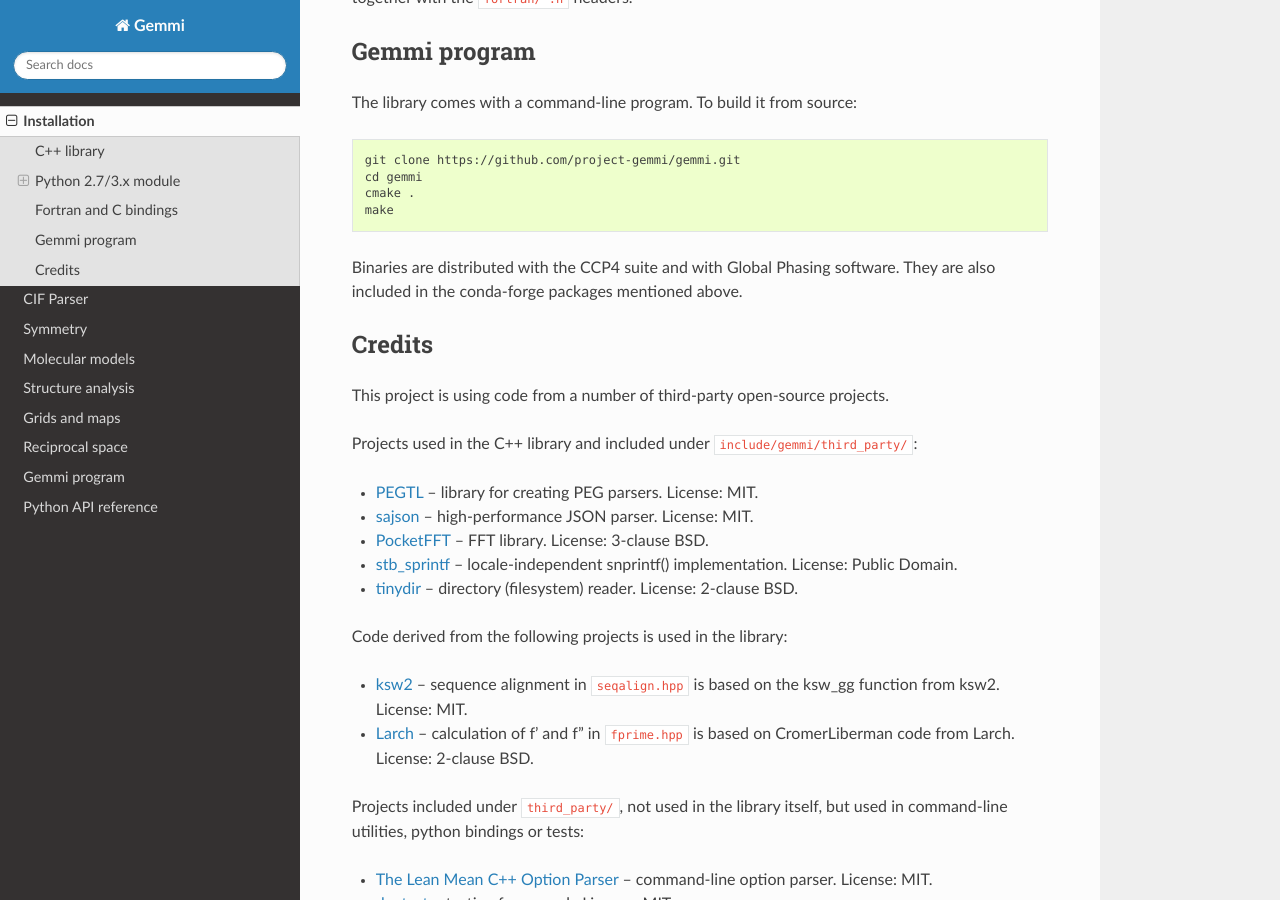
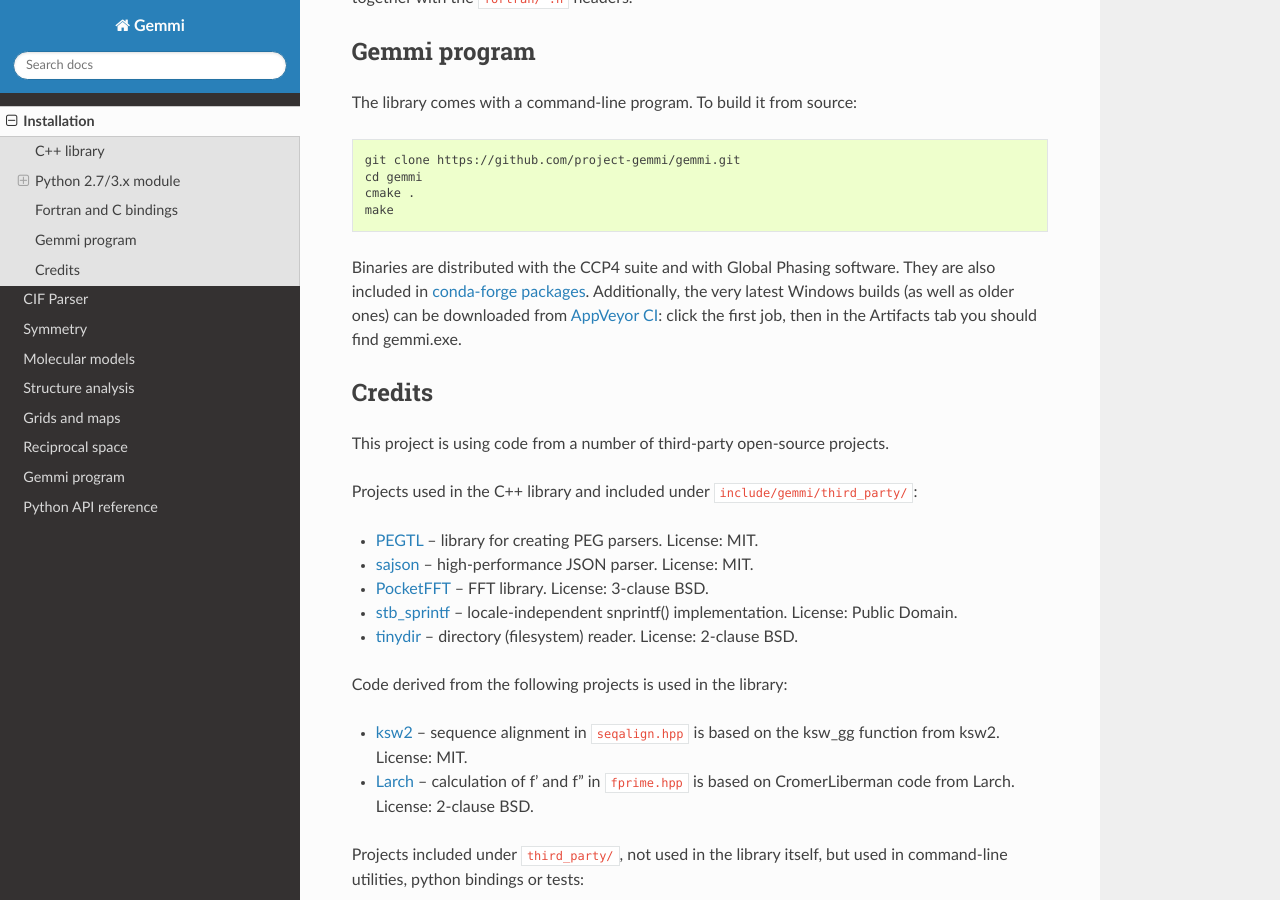
Before and after one commit to project-gemmi/gemmi, a Sphinx documentation site: the page built from docs/install.rst, in a window 1280 px wide and 900 px high, scrolled down 1951 px. Built offline with Sphinx 7.4.7 and the Read the Docs theme 2.0.0, drawn with Linux system fonts in a browser that asks for light colours.

Commit message:
again appveyor

```diff
--- a/docs/install.rst
+++ b/docs/install.rst
@@ -104,7 +104,12 @@
     make
 
 Binaries are distributed with the CCP4 suite and with Global Phasing software.
-They are also included in the conda-forge packages mentioned above.
+They are also included in
+`conda-forge packages <https://anaconda.org/conda-forge/gemmi/files>`_.
+Additionally, the very latest Windows builds (as well as older ones)
+can be downloaded from
+`AppVeyor CI <https://ci.appveyor.com/project/wojdyr/gemmi>`_:
+click the first job, then in the Artifacts tab you should find gemmi.exe.
 
 Credits
 -------
```
Also changed, not shown: .appveyor.yml.
